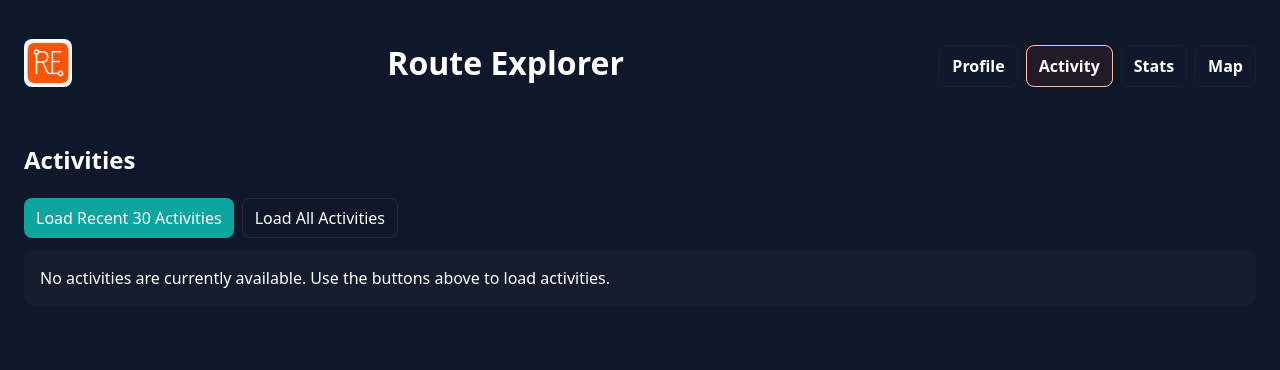
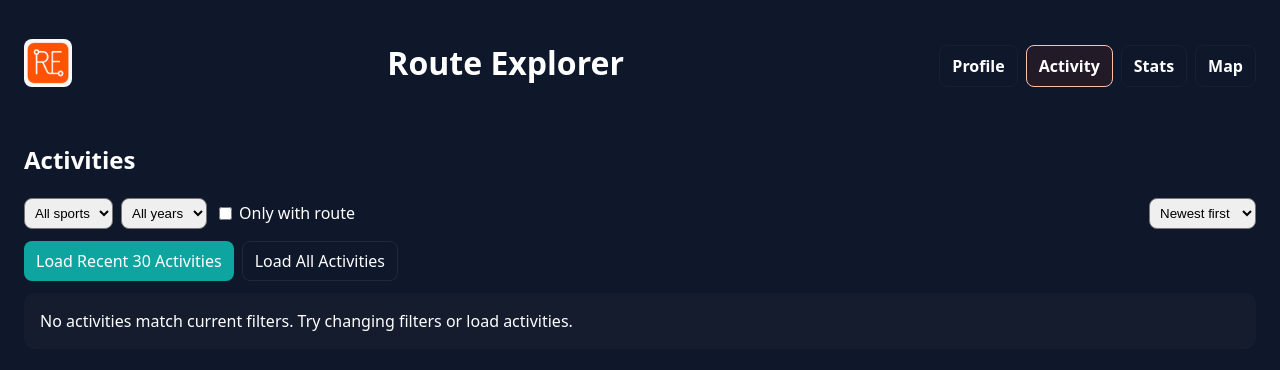
Before and after one commit to eliotziqi/strava-route-explorer, a React app in the folder frontend/: page /#/activity in a window 1280 px wide. Shown: the top 370 px of the page. Built offline with nearby package versions, Linux system fonts and the light colour scheme; the HTML template or start-up script is replaced by a standard one.

Commit message:
feat: add filtering and sorting options to ActivityView, enhance StatView labels

```diff
--- a/frontend/src/App.tsx
+++ b/frontend/src/App.tsx
@@ -1,4 +1,4 @@
-import { useEffect, useState } from "react";
+import { useEffect, useState, useMemo } from "react";
 import "leaflet/dist/leaflet.css";
 import { NavLink, Routes, Route, Navigate, useNavigate } from 'react-router-dom';
 import ActivityView from './views/ActivityView';
@@ -10,6 +10,9 @@ import appIcon from './assets/icon-app.png';
 function App() {
   const [token, setToken] = useState<string | null>(null);
   const [activities, setActivities] = useState<any[]>([]);
+  const [filterSport, setFilterSport] = useState<'all' | 'Ride' | 'Run' | 'Walk'>('all');
+  const [filterYear, setFilterYear] = useState<'all' | string>('all');
+  const [filterHasRoute, setFilterHasRoute] = useState(false);
   const [selectedIds, setSelectedIds] = useState<number[]>([]);
   const [profile, setProfile] = useState<any | null>(null);
   const [profileLoading, setProfileLoading] = useState(false);
@@ -175,6 +178,24 @@ function App() {
     }
   }, [token]);
 
+  // compute filteredActivities from activities + filter state
+  const filteredActivities = useMemo(() => {
+    return (activities || []).filter((a) => {
+      if (!a) return false;
+
+      if (filterSport !== 'all' && a.type !== filterSport) return false;
+
+      if (filterYear !== 'all' && a.start_date) {
+        const y = new Date(a.start_date).getFullYear().toString();
+        if (y !== filterYear) return false;
+      }
+
+      if (filterHasRoute && !a.polyline) return false;
+
+      return true;
+    });
+  }, [activities, filterSport, filterYear, filterHasRoute]);
+
 
 
 
@@ -270,10 +291,43 @@ function App() {
 
           <Routes>
             <Route path="/" element={<Navigate to="/activity" replace />} />
-            <Route path="/profile" element={<ProfileView token={token} profile={profile} profileLoading={profileLoading} fetchProfile={fetchProfile} handleLogin={handleLogin} handleLogout={handleLogout} />} />
-            <Route path="/activity" element={<ActivityView activities={activities} loadingActivities={loadingActivities} selectedIds={selectedIds} toggleSelect={toggleSelect} loadRecent={loadRecentActivities} loadAll={loadAllActivities} />} />
-            <Route path="/map" element={<MapView activities={activities} selectedIds={selectedIds} />} />
-            <Route path="/stat" element={<StatView activities={activities} selectedIds={selectedIds} />} />
+            <Route
+              path="/profile"
+              element={
+                <ProfileView
+                  token={token}
+                  profile={profile}
+                  profileLoading={profileLoading}
+                  fetchProfile={fetchProfile}
+                  handleLogin={handleLogin}
+                  handleLogout={handleLogout}
+                  activities={activities}
+                  selectedIds={selectedIds}
+                />
+              }
+            />
+            <Route
+              path="/activity"
+              element={
+                <ActivityView
+                  activities={filteredActivities}
+                  allActivities={activities}
+                  loadingActivities={loadingActivities}
+                  selectedIds={selectedIds}
+                  toggleSelect={toggleSelect}
+                  loadRecent={loadRecentActivities}
+                  loadAll={loadAllActivities}
+                  filterSport={filterSport}
+                  setFilterSport={setFilterSport}
+                  filterYear={filterYear}
+                  setFilterYear={setFilterYear}
+                  filterHasRoute={filterHasRoute}
+                  setFilterHasRoute={setFilterHasRoute}
+                />
+              }
+            />
+            <Route path="/map" element={<MapView activities={filteredActivities} selectedIds={selectedIds} />} />
+            <Route path="/stat" element={<StatView activities={filteredActivities} selectedIds={selectedIds} />} />
           </Routes>
         </main>
       </div>
--- a/frontend/src/views/ActivityView.tsx
+++ b/frontend/src/views/ActivityView.tsx
@@ -1,10 +1,68 @@
-export default function ActivityView({ activities, loadingActivities, selectedIds, toggleSelect, loadRecent, loadAll }:
-  { activities: any[]; loadingActivities: boolean; selectedIds: number[]; toggleSelect: (id:number)=>void, loadRecent: ()=>void, loadAll: ()=>void }){
+import { useMemo, useState } from 'react';
+
+type Props = {
+  activities: any[];             // 已经过滤后的
+  allActivities: any[];          // 全部原始活动，用来生成年份列表
+  loadingActivities: boolean;
+  selectedIds: number[];
+  toggleSelect: (id: number) => void;
+  loadRecent: () => void;
+  loadAll: () => void;
+  filterSport: 'all' | 'Ride' | 'Run' | 'Walk';
+  setFilterSport: (v: 'all' | 'Ride' | 'Run' | 'Walk') => void;
+  filterYear: 'all' | string;
+  setFilterYear: (v: 'all' | string) => void;
+  filterHasRoute: boolean;
+  setFilterHasRoute: (v: boolean) => void;
+};
+
+export default function ActivityView({
+  activities,
+  allActivities,
+  loadingActivities,
+  selectedIds,
+  toggleSelect,
+  loadRecent,
+  loadAll,
+  filterSport,
+  setFilterSport,
+  filterYear,
+  setFilterYear,
+  filterHasRoute,
+  setFilterHasRoute,
+}: Props) {
   const disabled = loadingActivities === true;
+
+  // 👉 排序只在 ActivityView 里生效，不影响 Stats
+  const [sortKey, setSortKey] = useState<'date-desc' | 'distance-desc'>('date-desc');
+
+  // 年份选项，从 allActivities 自动生成
+  const yearOptions = useMemo(() => {
+    const set = new Set<string>();
+    (allActivities || []).forEach((a) => {
+      if (!a?.start_date) return;
+      const y = new Date(a.start_date).getFullYear().toString();
+      set.add(y);
+    });
+    return ['all', ...Array.from(set).sort((a, b) => Number(b) - Number(a))];
+  }, [allActivities]);
+
+  // 基于 sortKey 对「已过滤结果」排序
+  const sortedActivities = useMemo(() => {
+    const arr = [...(activities || [])];
+    if (sortKey === 'date-desc') {
+      arr.sort((a, b) => (b.start_date ?? '').localeCompare(a.start_date ?? ''));
+    } else if (sortKey === 'distance-desc') {
+      arr.sort((a, b) => (b.distance || 0) - (a.distance || 0));
+    }
+    return arr;
+  }, [activities, sortKey]);
 
   const handleLoadAll = () => {
     if (disabled) return;
-    const ok = window.confirm('Load All may perform multiple requests to Strava (one per page). Continue?');
+    const ok = window.confirm(
+      'Load All may perform multiple requests to Strava (one per page). Continue?'
+    );
     if (!ok) return;
     loadAll();
   };
@@ -13,30 +71,145 @@ export default function ActivityView({ activities, loadingActivities, selectedId
     <div>
       <h2 style={{ marginTop: 0 }}>Activities</h2>
 
-      <div style={{ display: 'flex', gap: 8, marginBottom: 12 }}>
-        <button disabled={disabled} onClick={() => !disabled && loadRecent()} style={{ padding: '8px 12px', borderRadius: 8, background: '#0ea5a0', color: 'white', border: 'none' }}>{loadingActivities ? 'Loading...' : 'Load Recent 30 Activities'}</button>
-        <button disabled={disabled} onClick={handleLoadAll} style={{ padding: '8px 12px', borderRadius: 8, background: 'transparent', color: 'white', border: '1px solid rgba(148,163,184,0.12)' }}>{loadingActivities ? 'Loading...' : 'Load All Activities'}</button>
+      {/* 筛选区 */}
+      <div style={{ display: 'flex', gap: 8, marginBottom: 12, flexWrap: 'wrap' }}>
+        <select
+          value={filterSport}
+          onChange={(e) => setFilterSport(e.target.value as any)}
+          style={{ padding: 6, borderRadius: 8 }}
+        >
+          <option value="all">All sports</option>
+          <option value="Ride">Ride</option>
+          <option value="Run">Run</option>
+          <option value="Walk">Walk</option>
+        </select>
+
+        <select
+          value={filterYear}
+          onChange={(e) => setFilterYear(e.target.value as any)}
+          style={{ padding: 6, borderRadius: 8 }}
+        >
+          {yearOptions.map((y) => (
+            <option key={y} value={y}>
+              {y === 'all' ? 'All years' : y}
+            </option>
+          ))}
+        </select>
+
+        <label style={{ display: 'flex', alignItems: 'center', gap: 4 }}>
+          <input
+            type="checkbox"
+            checked={filterHasRoute}
+            onChange={(e) => setFilterHasRoute(e.target.checked)}
+          />
+          Only with route
+        </label>
+
+        {/* 排序（本地 state，不影响 Stats） */}
+        <select
+          value={sortKey}
+          onChange={(e) => setSortKey(e.target.value as any)}
+          style={{ padding: 6, borderRadius: 8, marginLeft: 'auto' }}
+        >
+          <option value="date-desc">Newest first</option>
+          <option value="distance-desc">Longest first</option>
+        </select>
       </div>
 
+      {/* 加载按钮区域 */}
+      <div style={{ display: 'flex', gap: 8, marginBottom: 12 }}>
+        <button
+          disabled={disabled}
+          onClick={() => !disabled && loadRecent()}
+          style={{
+            padding: '8px 12px',
+            borderRadius: 8,
+            background: '#0ea5a0',
+            color: 'white',
+            border: 'none',
+          }}
+        >
+          {loadingActivities ? 'Loading...' : 'Load Recent 30 Activities'}
+        </button>
+        <button
+          disabled={disabled}
+          onClick={handleLoadAll}
+          style={{
+            padding: '8px 12px',
+            borderRadius: 8,
+            background: 'transparent',
+            color: 'white',
+            border: '1px solid rgba(148,163,184,0.12)',
+          }}
+        >
+          {loadingActivities ? 'Loading...' : 'Load All Activities'}
+        </button>
+      </div>
+
+      {/* 列表 */}
       {loadingActivities ? (
         <p style={{ opacity: 0.8 }}>Loading activities...</p>
-      ) : activities.length === 0 ? (
-        <div style={{ padding: 16, borderRadius: 10, background: 'rgba(255,255,255,0.02)' }}>
-          <p style={{ margin: 0 }}>No activities are currently available. Use the buttons above to load activities.</p>
+      ) : sortedActivities.length === 0 ? (
+        <div
+          style={{
+            padding: 16,
+            borderRadius: 10,
+            background: 'rgba(255,255,255,0.02)',
+          }}
+        >
+          <p style={{ margin: 0 }}>
+            No activities match current filters. Try changing filters or load activities.
+          </p>
         </div>
       ) : (
-        <ul style={{ listStyle: 'none', padding: 0, display: 'flex', flexDirection: 'column', gap: 10 }}>
-          {activities.map((a) => {
+        <ul
+          style={{
+            listStyle: 'none',
+            padding: 0,
+            display: 'flex',
+            flexDirection: 'column',
+            gap: 10,
+          }}
+        >
+          {sortedActivities.map((a) => {
             const date = a.start_date ? a.start_date.split('T')[0] : '-';
-            const km = typeof a.distance === 'number' ? (a.distance / 1000).toFixed(1) : '-';
+            const km =
+              typeof a.distance === 'number' ? (a.distance / 1000).toFixed(1) : '-';
             const hasPolyline = !!a.polyline;
             return (
-              <li key={a.id} style={{ display: 'flex', alignItems: 'center', gap: 12, padding: 10, borderRadius: 8, background: 'rgba(255,255,255,0.02)' }}>
-                <input type='checkbox' checked={selectedIds.includes(a.id)} onChange={() => toggleSelect(a.id)} />
-                <div style={{ width: 10, height: 10, borderRadius: 5, background: hasPolyline ? '#10b981' : 'transparent', border: hasPolyline ? 'none' : '1px solid rgba(255,255,255,0.12)' }} title={hasPolyline ? 'Has route polyline' : 'No route polyline'} />
+              <li
+                key={a.id}
+                style={{
+                  display: 'flex',
+                  alignItems: 'center',
+                  gap: 12,
+                  padding: 10,
+                  borderRadius: 8,
+                  background: 'rgba(255,255,255,0.02)',
+                }}
+              >
+                <input
+                  type="checkbox"
+                  checked={selectedIds.includes(a.id)}
+                  onChange={() => toggleSelect(a.id)}
+                />
+                <div
+                  style={{
+                    width: 10,
+                    height: 10,
+                    borderRadius: 5,
+                    background: hasPolyline ? '#10b981' : 'transparent',
+                    border: hasPolyline
+                      ? 'none'
+                      : '1px solid rgba(255,255,255,0.12)',
+                  }}
+                  title={hasPolyline ? 'Has route polyline' : 'No route polyline'}
+                />
                 <div style={{ fontSize: 14 }}>
                   <div style={{ fontWeight: 700 }}>{a.name}</div>
-                  <div style={{ opacity: 0.8, fontSize: 13 }}>{date} • {a.type} • {km} km</div>
+                  <div style={{ opacity: 0.8, fontSize: 13 }}>
+                    {date} • {a.type} • {km} km
+                  </div>
                 </div>
               </li>
             );
--- a/frontend/src/views/StatView.tsx
+++ b/frontend/src/views/StatView.tsx
@@ -75,7 +75,7 @@ export default function StatView({
         <StatCard label="Total Distance" value={`${stats.totalDistanceKm} km`} />
         <StatCard label="Total Time" value={`${stats.totalHours} h`} />
         <StatCard label="This Year" value={`${stats.yearDistanceKm} km`} />
-        <StatCard label="Longest Ride" value={`${stats.longestKm} km`} />
+        <StatCard label="Longest" value={`${stats.longestKm} km`} />
         <StatCard label="Primary Sport" value={stats.primarySport || "-"} />
       </div>
     </div>
```
